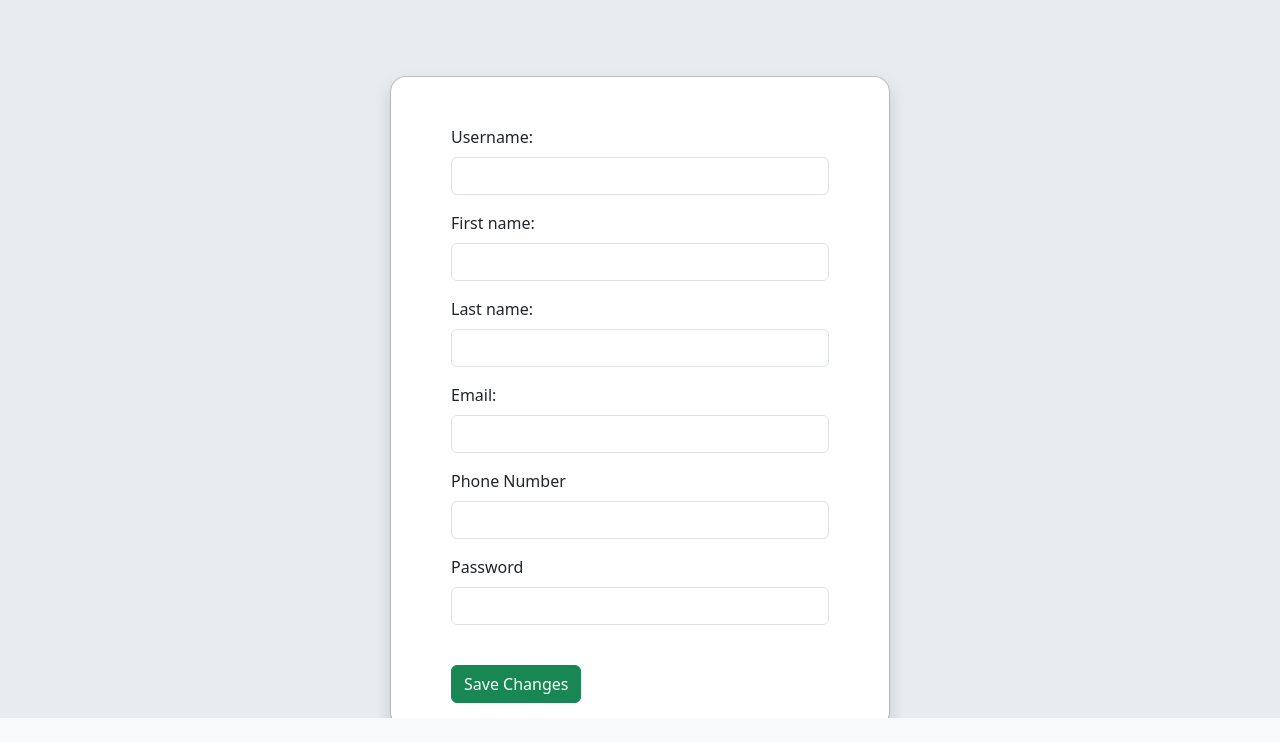
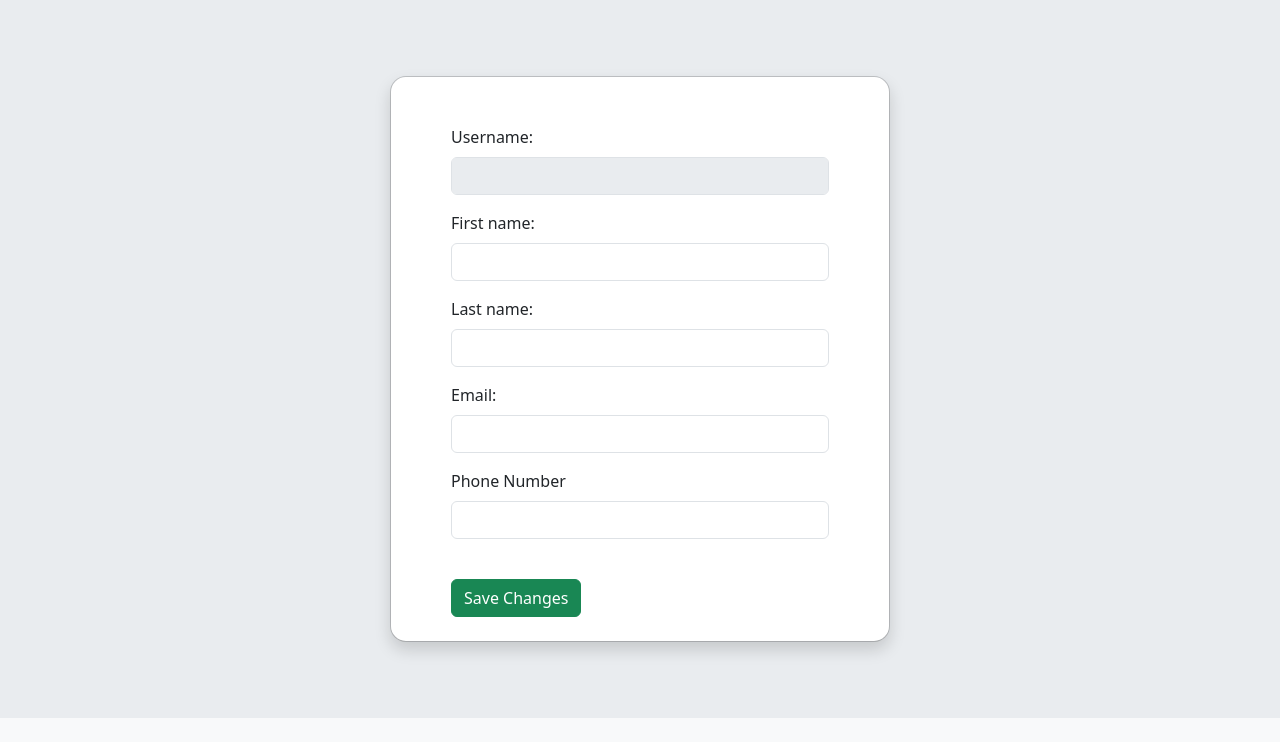
Before and after one commit to Shraddhamali2104/QuizProject2, a Flask app: template templates/profiles/edit_profile.html in a window 1280 px wide. Shown: the part 138-880 px from the top of the page. Run offline with Flask 3, Linux system fonts and the light colour scheme; the template is opened without the code that fills it, so the values that code supplies are empty.

Commit message:
final changes

```diff
--- a/backend/profile.py
+++ b/backend/profile.py
@@ -8,7 +8,7 @@ images_folder = "/user_images"  # Replace with your images folder path
 @profile_bp.route('/view_profile/<username>')
 def index(username): #Displays the profile page for a specific user.
     data = view_profile_data(username)
-    print(data)
+    # print(data)
     return render_template('profiles/view_profile.html', data = data, username = username)
 
 @profile_bp.route('/edit_profile', methods=['GET'])
@@ -22,25 +22,11 @@ def edit_profile():
 @profile_bp.route('/update_profile', methods=['POST'])
 def update_profile():
     # global user_type
-    # user = session['user']
+
     username = session['username']
+    # print(request.form)
 
-    # image_file = request.files["profile_pic"]
-    # image_path = request.form['image_path']
-    # print(request.files)  # Added for debugging
-
-    # if username and image_file:
-    #     # print("enter this if condition")
-    #     # Construct filename using username and extension
-    #     filename = f"{username}.jpg"  # Adjust extension as needed
-    #     # Construct image path only if there's an image file
-    #     image_path = os.path.join(images_folder, filename)
-
-    #     # Save image
-    #     image_file.save(image_path)
-    # print("usr ty 3 : " + user_type)
-    # print("user type : " + user_type + " username  :" + username + "request.form : ")
-    update_profile_database( username, request.form)
+    update_profile_database(username, request.form)
     data = view_profile_data(username)
     # return redirect(url_for('profile.index', username=username))
     return render_template('profiles/view_profile.html', data = data, username = username)
--- a/templates/admin/user_list.html
+++ b/templates/admin/user_list.html
@@ -27,8 +27,8 @@
         <table class="table table-hover">
             <thead>
                 <tr>
+                    <th scope="col">Serial No</th>
                     <th scope="col">User Id</th>
-                    <th scope="col">Serial No</th>
                     <th scope="col">Username</th>
                     <th scope="col">First Name</th>
                     <th scope="col">Last Name</th>
--- a/templates/profiles/edit_profile.html
+++ b/templates/profiles/edit_profile.html
@@ -7,7 +7,7 @@
 
 
 {% block header%}
-<div class="container text-center" >
+<div class="container text-center">
     <h2>Edit Your profile here<h2>
 </div>
 
@@ -17,42 +17,42 @@
 {% block middle_content %}
 <!-- Middle content -->
 
-<div class="modal modal-sheet position-static d-block bg-body-secondary p-4 py-md-5" tabindex="-1" role="dialog" id="modalSignin">
+<div class="modal modal-sheet position-static d-block bg-body-secondary p-4 py-md-5" tabindex="-1" role="dialog"
+    id="modalSignin">
     <div class="modal-dialog" role="document">
         <div class="modal-content rounded-4 shadow">
             <div class="modal-header p-5 pb-4 border-bottom-0">
 
                 <div class="container">
 
-    <form action="/update_profile" enctype="multipart/form-data" method="POST">
+                    <form action="/update_profile" method="POST">
 
 
                         <div class="col-sm-12 ">
 
                             <label for="username" class="form-label">Username:</label>
-            <input type="text" class="form-control" id="username" placeholder="" value="" required="" fdprocessedid="m5hn">
+                            <input type="text" class="form-control" name="username" id="username" value="{{data[2]}}" disabled>
 
                             <label for="first_name" class="form-label mt-3">First name:</label>
-            <input type="text" class="form-control" id="firstName" placeholder="" value="" required="" fdprocessedid="m5hn">
+                            <input type="text" class="form-control" name="first_name" id="first_name" value="{{data[3]}}">
 
                             <label for="last_name" class="form-label mt-3">Last name:</label>
-            <input type="text" class="form-control" id="last_name" placeholder="" value="" required="" fdprocessedid="m5hn">
+                            <input type="text" class="form-control" name="last_name" id="last_name" value="{{data[4]}}">
 
                             <label for="email" class="form-label mt-3">Email:</label>
-            <input type="text" class="form-control" id="email" placeholder="" value="" required="" fdprocessedid="m5hn">
-
+                            <input type="text" class="form-control" name="email" id="email" value="{{data[5]}}">
 
                             <label for="phone_number" class="form-label mt-3">Phone Number</label>
-            <input type="text" class="form-control" id="phone_number" placeholder="" value="" required="" fdprocessedid="m5hn">
+                            <input type="text" class="form-control" name="phone_number" id="phone_number" value="{{data[6]}}">
 
-            <label for="password" class="form-label mt-3">Password</label>
-            <input type="text" class="form-control" id="password" placeholder="" value="" required="" fdprocessedid="m5hn">
+                            <!-- <label for="password" class="form-label mt-3">Password</label>
+            <input type="text" class="form-control" id="password"  value="" > -->
 
 
 
                         </div>
                         <br>
-        <button type="submit" class="btn btn-success mt-3" >Save Changes</button>
+                        <button type="submit" class="btn btn-success mt-3">Save Changes</button>
                     </form>
 
 
--- a/templates/student/home.html
+++ b/templates/student/home.html
@@ -6,7 +6,7 @@
 {% endblock %}
 {% block header%}
 <div class="container text-center" >
-    <h3>Choose required section<h3>
+    <h3>Student Dashboard<h3>
 </div>
 {%endblock%}
 
--- a/templates/test_section/instructions.html
+++ b/templates/test_section/instructions.html
@@ -20,10 +20,6 @@
             Do not use any unauthorized aids, resources, or assistance during the test.</p>
 
 
-
-
-
-
         <form action="/start_test" method="POST">
             <input type="hidden" name="test_id" value="{{test_id}}">
 
```
Also changed, not shown: backend/database.py (+8 -24 lines), templates/admin/home1.html (+4 -4 lines), static/user_images/prasad.jpg. Lines whose indentation alone changed are shown as unchanged.
